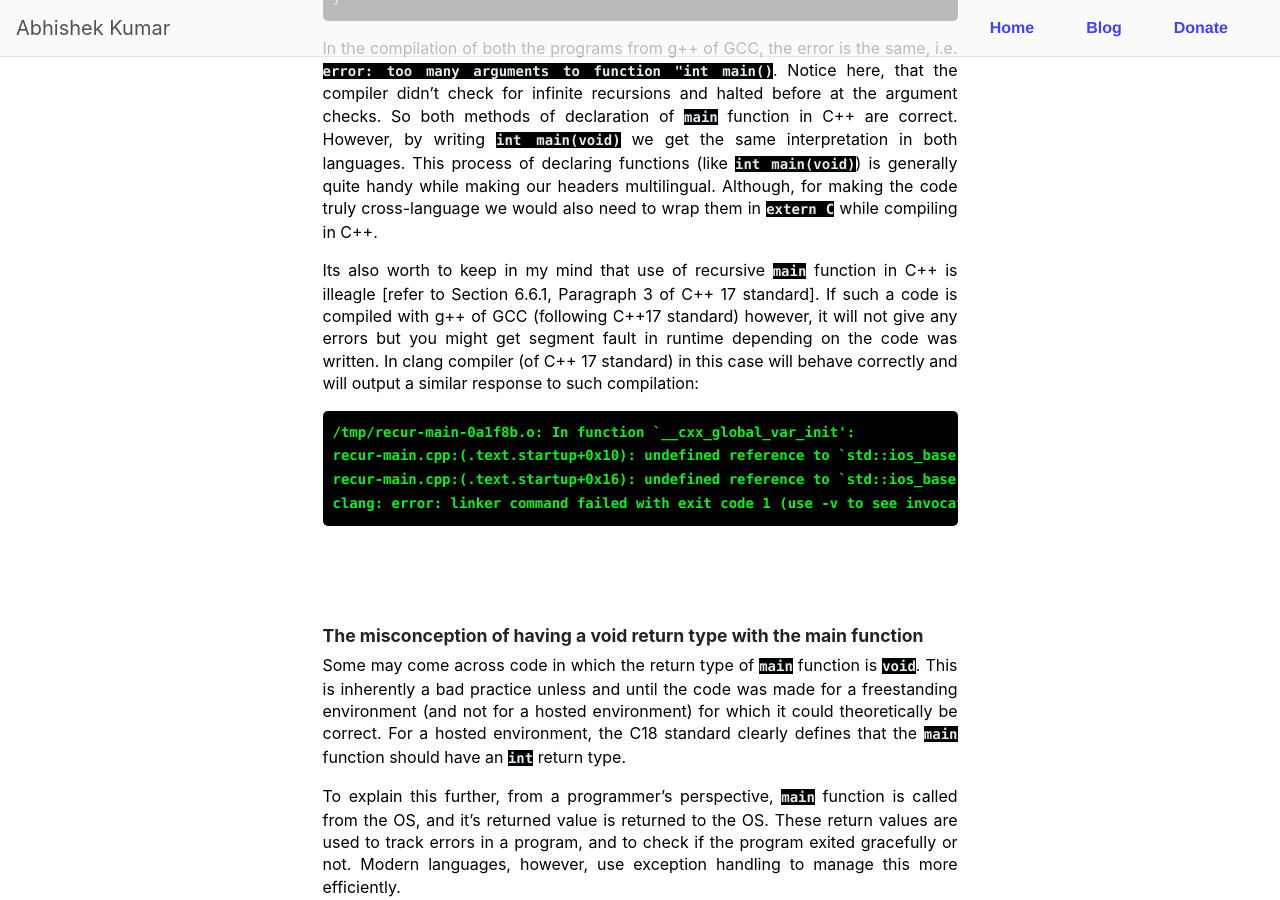
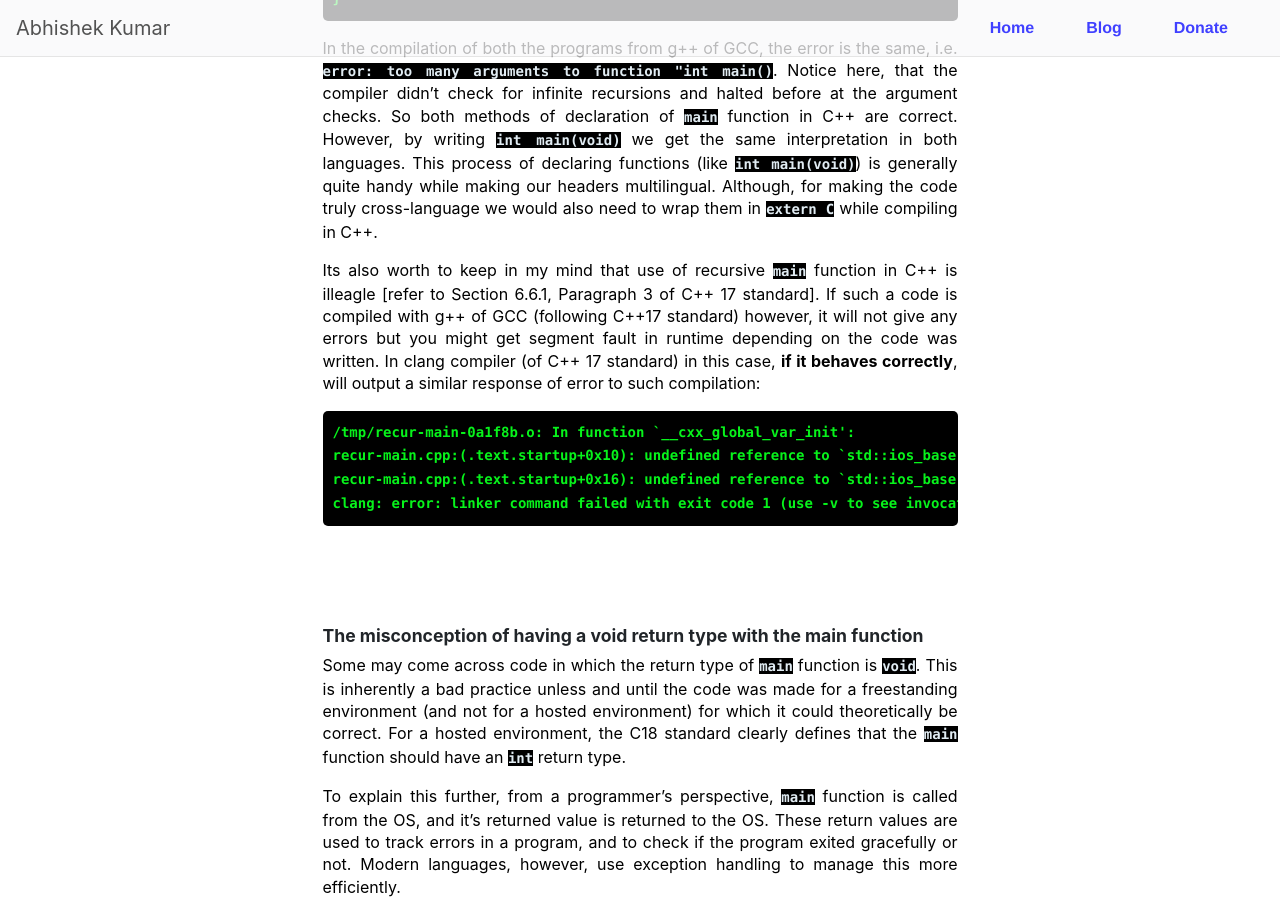
Before and after one commit to Mr-Kumar-Abhishek/brain-beats-blog, a Jekyll site: the page built from _posts/2020-04-11-overview-of-main-function-in-c-and-c-plus-plus.md, in a window 1280 px wide and 900 px high, scrolled down 5081 px. Built offline with Jekyll 4.4.1, drawn with Linux system fonts in a browser that asks for light colours; nearby versions of some CDN libraries; comment, search, counter and statistics services are not loaded.

Commit message:
include info for clang recursive main function compilation

````diff
--- a/_posts/2020-04-11-overview-of-main-function-in-c-and-c-plus-plus.md
+++ b/_posts/2020-04-11-overview-of-main-function-in-c-and-c-plus-plus.md
@@ -178,7 +178,7 @@ int main(void) {
 
 In the compilation of both the programs from g++  of GCC, the error is the same, i.e.  `error: too many arguments to function "int main()`. Notice here, that the compiler didn’t check for infinite recursions and halted before at the argument checks. So both methods of declaration of `main` function in C++ are correct. However, by writing `int main(void)` we get the same interpretation in both languages. This process of declaring functions (like `int main(void)`) is generally quite handy while making our headers multilingual. Although, for making the code truly cross-language we would also need to wrap them in `extern C` while compiling in C++.
 
-Its also worth to keep in my mind that use of recursive `main` function in C++ is illeagle [refer to Section 6.6.1, Paragraph 3 of C++ 17 standard]. If such a code is compiled with g++ of GCC (following C++17 standard) however, it will not give any errors but you might get segment fault in runtime depending on the code was written. In clang compiler (of C++ 17 standard) in this case will behave correctly and will output a similar response to such compilation:
+Its also worth to keep in my mind that use of recursive `main` function in C++ is illeagle [refer to Section 6.6.1, Paragraph 3 of C++ 17 standard]. If such a code is compiled with g++ of GCC (following C++17 standard) however, it will not give any errors but you might get segment fault in runtime depending on the code was written. In clang compiler (of C++ 17 standard) in this case, **if it behaves correctly**, will output a similar response of error to such compilation:
 
 ```
 /tmp/recur-main-0a1f8b.o: In function `__cxx_global_var_init':
````
